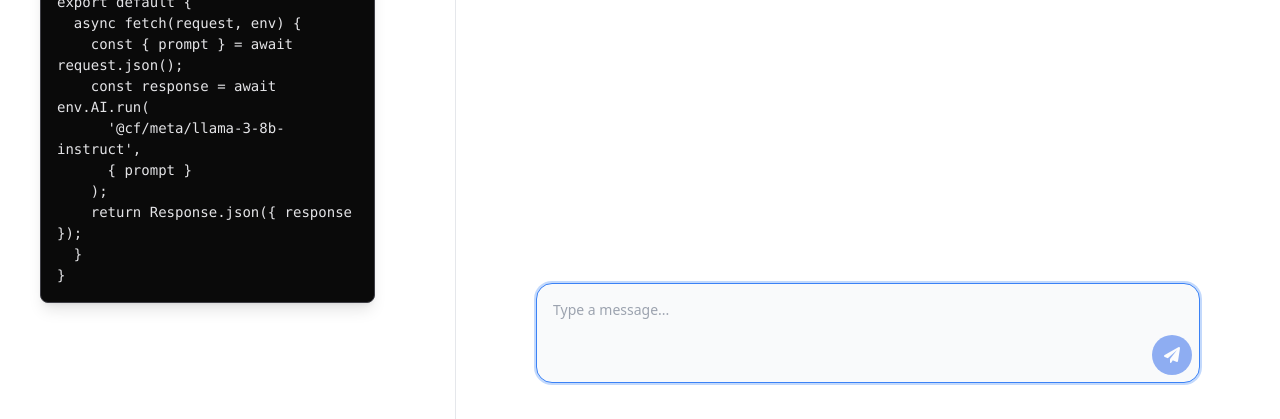
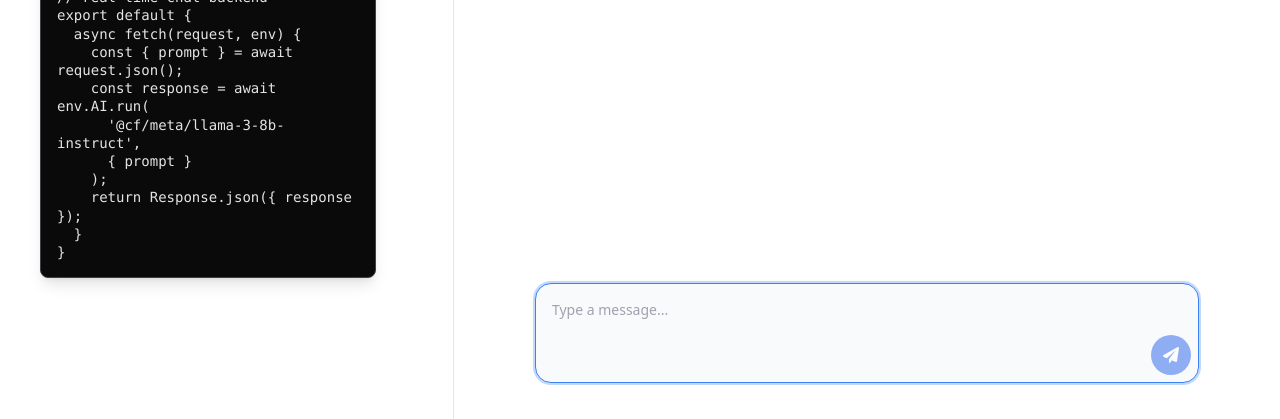
Before and after one commit to FlyTripVisa/app-template, a website: page public/index.html in a window 1280 px wide. Shown: the part 381-800 px from the top of the page. Drawn offline with Linux system fonts and the light colour scheme.

Commit message:
Update index.html
deploy

```diff
--- a/public/index.html
+++ b/public/index.html
@@ -18,14 +18,14 @@
       font-family: system-ui, -apple-system, 'Segoe UI', Roboto, 'Helvetica Neue', sans-serif;
       background: #ffffff;
       color: #111827;
-      line-height: 1.5;
+      line-height: 1.3;
       -webkit-font-smoothing: antialiased;
     }
 
     /* ----- LAYOUT (flex container mimicking original structure) ----- */
     .app {
       display: flex;
-      gap: 2.5rem;
+      gap: 2.3rem;
       min-height: 100vh;
     }
 
```
